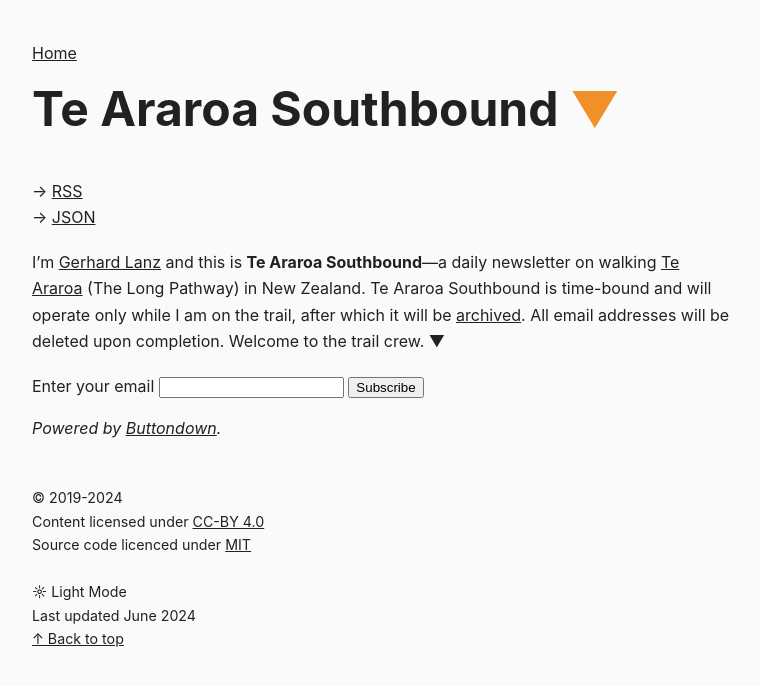
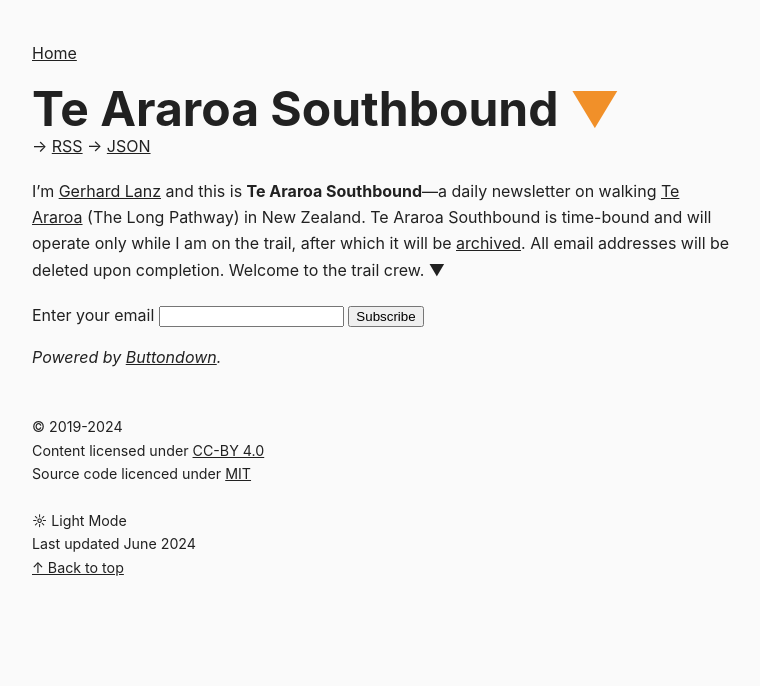
Before and after one commit to gerhardlanz/ta-sobo.gerhardla.nz, a Jekyll site: the page built from README.md, in a window 1280 px wide. Shown: the top 686 px of the page, without its empty margins (8-768 px from the left). Built offline with Jekyll 4.4.1, drawn with Linux system fonts in a browser that asks for light colours; our own code applies the rules of GitHub Pages for plain Markdown files.

Commit message:
fix: markdown violations

```diff
--- a/README.md
+++ b/README.md
@@ -4,19 +4,17 @@
 ---
 
 # Te Araroa Southbound <span style="color: rgb(241, 144, 41)">▼</span>
-<br>
 
-→ [RSS](https://buttondown.email/gerhard/rss)<br>
-→ [JSON](https://feed2json.org/convert?url=https%3A%2F%2Fbuttondown.email%2Fgerhard%2Frss)<br>
+→ [RSS](https://buttondown.email/gerhard/rss)
+→ [JSON](https://feed2json.org/convert?url=https%3A%2F%2Fbuttondown.email%2Fgerhard%2Frss)
 
 I'm [Gerhard Lanz](https://gerhardla.nz) and this is **Te Araroa Southbound**—a daily newsletter on walking [Te Araroa](https://www.teararoa.org.nz) (The Long Pathway) in New Zealand. Te Araroa Southbound is time-bound and will operate only while I am on the trail, after which it will be [archived](https://buttondown.email/gerhard/archive). All email addresses will be deleted upon completion. Welcome to the trail crew. ▼
-<br>
 
 <form
   action="https://buttondown.email/api/emails/embed-subscribe/gerhard"
   method="post"
   target="popupwindow"
-  onsubmit="window.open('https://buttondown.email/garhard', 'popupwindow')"
+  onsubmit="window.open('https://buttondown.email/gerhard', 'popupwindow')"
   class="embeddable-buttondown-form">
   <label for="bd-email">Enter your email</label>
   <input type="email" name="email" id="bd-email" />
@@ -26,11 +24,3 @@
   <i>Powered by <a href="https://buttondown.email" target="_blank">Buttondown</a>.</i>
   </p>
 </form>
-
-<ul>
-  {% for post in site.posts %}
-    <li>
-        <span>{{ post.date | date: "%Y-%m-%d" }}</span> — <a href="{{ post.url }}">{{ post.title }}</a>
-    </li>
-  {% endfor %}
-</ul>
```
Also changed, not shown: 404.md (+1 -2 lines).
